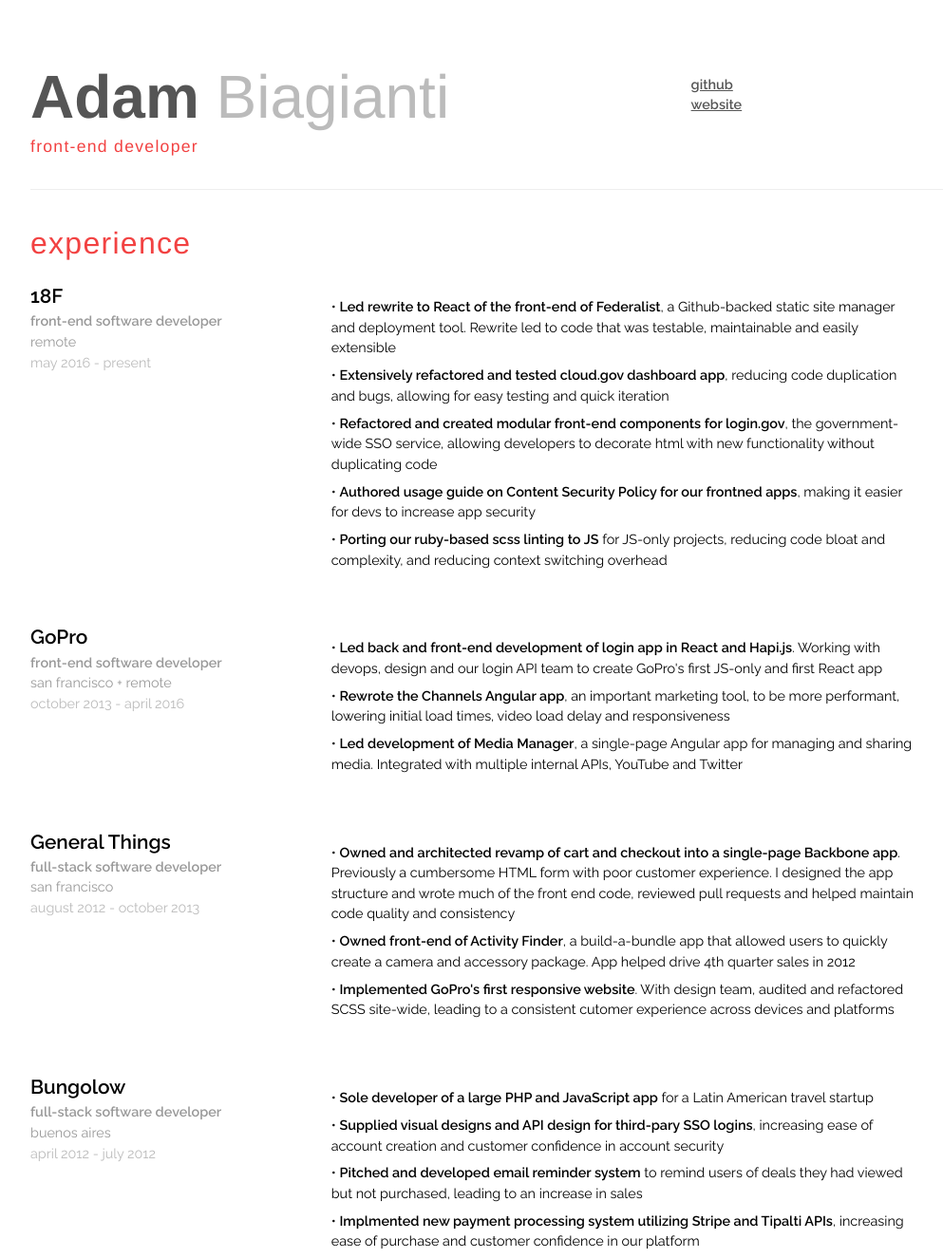
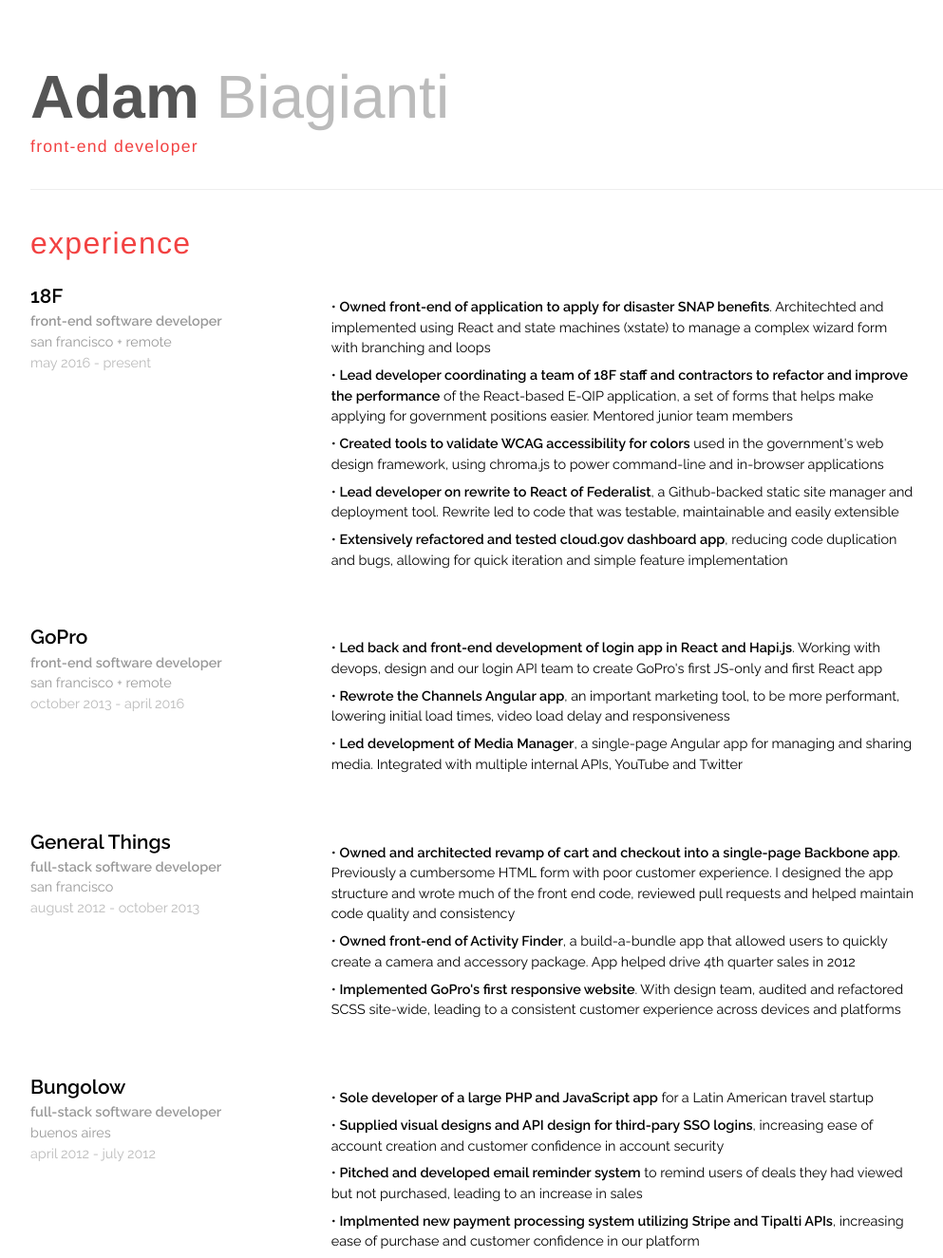
Before and after one commit to el-mapache/resume, a Jekyll site: the page built from index.html, in a window 1280 px wide. Shown: the whole page at 95% size, without its empty margins (96-1089 px from the left). Built offline with Jekyll 4.4.1, drawn with Linux system fonts in a browser that asks for light colours.

Commit message:
Update experience

```diff
--- a/_data/experience.yml
+++ b/_data/experience.yml
@@ -1,14 +1,14 @@
 - job: 18F
-  location: remote
+  location: san francisco + remote
   dates: may 2016 - present
   title: front-end software developer
   skills: javascript, ruby on rails, html, css
   hilites: [
-    '<b>Led rewrite to React of the front-end of Federalist</b>, a Github-backed static site manager and deployment tool. Rewrite led to code that was testable, maintainable and easily extensible',
-    '<b>Extensively refactored and tested cloud.gov dashboard app</b>, reducing code duplication and bugs, allowing for easy testing and quick iteration',
-    '<b>Refactored and created modular front-end components for login.gov</b>, the government-wide SSO service, allowing developers to decorate html with new functionality without duplicating code',
-    '<b>Authored usage guide on Content Security Policy for our frontned apps</b>, making it easier for devs to increase app security',
-    '<b>Porting our ruby-based scss linting to JS</b> for JS-only projects, reducing code bloat and complexity, and reducing context switching overhead',
+    '<b>Owned front-end of application to apply for disaster SNAP benefits</b>. Architechted and implemented using React and state machines (xstate) to manage a complex wizard form with branching and loops',
+    '<b>Lead developer coordinating a team of 18F staff and contractors to refactor and improve the performance</b> of the React-based E-QIP application, a set of forms that helps make applying for government positions easier. Mentored junior team members',
+    "<b>Created tools to validate WCAG accessibility for colors</b> used in the government's web design framework, using chroma.js to power command-line and in-browser applications",
+    '<b>Lead developer on rewrite to React of Federalist</b>, a Github-backed static site manager and deployment tool. Rewrite led to code that was testable, maintainable and easily extensible',
+    '<b>Extensively refactored and tested cloud.gov dashboard app</b>, reducing code duplication and bugs, allowing for quick iteration and simple feature implementation',
   ]
 
 - job: GoPro
@@ -30,7 +30,7 @@
   hilites: [
     '<b>Owned and architected revamp of cart and checkout into a single-page Backbone app</b>. Previously a cumbersome HTML form with poor customer experience. I designed the app structure and wrote much of the front end code, reviewed pull requests and helped maintain code quality and consistency',
     '<b>Owned front-end of Activity Finder</b>, a build-a-bundle app that allowed users to quickly create a camera and accessory package. App helped drive 4th quarter sales in 2012',
-    '<b>Implemented GoPro''s first responsive website</b>. With design team, audited and refactored SCSS site-wide, leading to a consistent cutomer experience across devices and platforms',
+    '<b>Implemented GoPro''s first responsive website</b>. With design team, audited and refactored SCSS site-wide, leading to a consistent customer experience across devices and platforms',
   ]
 
 - job: Bungolow
--- a/_includes/basic/personal-info.html
+++ b/_includes/basic/personal-info.html
@@ -7,18 +7,11 @@
       <h6 class="section-header unpad">front-end developer</h6>
     </section>
     <section class="contact-info">
-      <!-- <p>{{ site.data.contact.info.address }}</p>
-      <p>{{ site.data.contact.info.city }}</p> -->
-      <p>{{ site.data.contact.info.phone }}</p>
-      <p>{{ site.data.contact.info.email }}</p>
       <br/>
       <div style="margin-top: 1.5rem;">
-        <div>
-          <b><a target="_blank" rel="nofollow" href="https://github.com/el-mapache">github</a></b>
-        </div>
-        <div>
-          <b><a target="_blank" rel="nofollow" href="http://availableforfriendship.com">website</a></b>
-        </div>
+        <p>{{ site.data.contact.info.phone }}</p>
+        <p>{{ site.data.contact.info.email }}</p>
+        <p>{{ site.data.contact.info.github }}</p>
       </div>
     </section>
   </header>
--- a/_layouts/basic.html
+++ b/_layouts/basic.html
@@ -11,6 +11,13 @@
   <meta name="description" content="{{ page.description | default: site.description }}">
   <link rel="stylesheet" href="//fonts.googleapis.com/css?family=Raleway:400,300,600">
   <link rel="stylesheet" href="{{ site.baseurl }}/css/basic.css">
+  <style type="text/css" media="print">
+    @page {
+        size: auto;
+        margin-bottom: 0;
+        margin-top: 0;
+    }
+  </style>
 </head>
 <body>
   <main class="resume">
```
